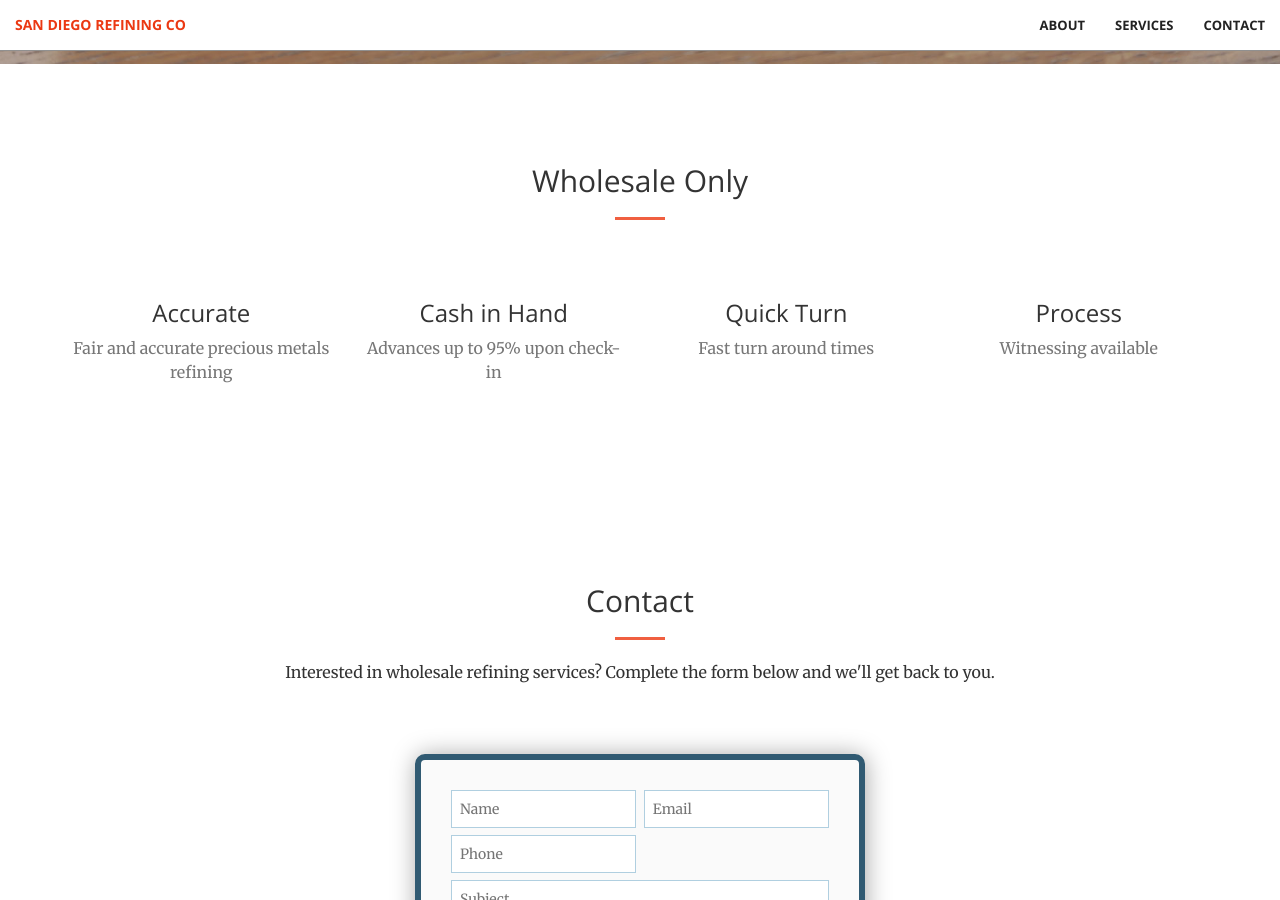
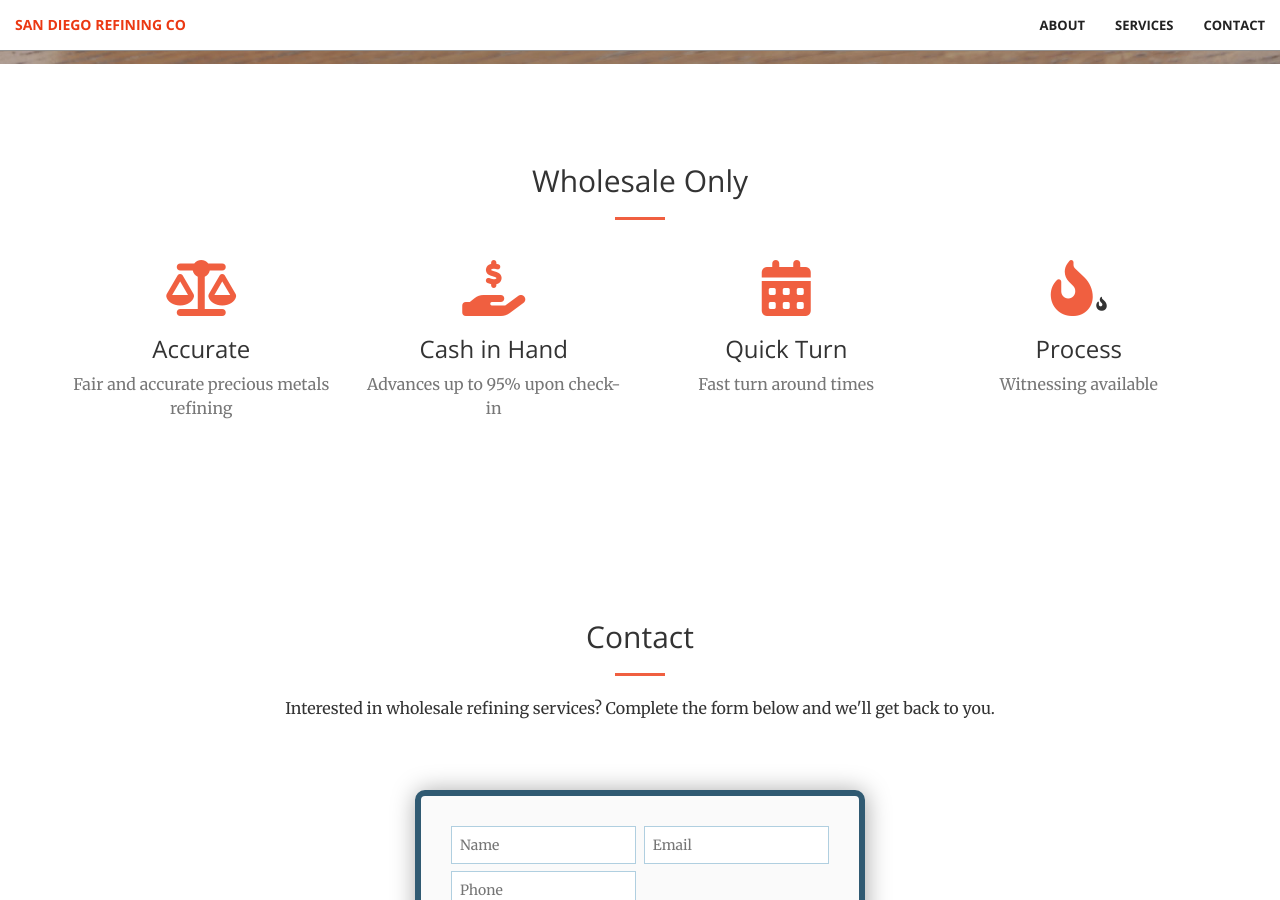
Before and after one commit to wesosan/wesosan.github.io, a Jekyll site: the page built from index.html, in a window 1280 px wide and 900 px high, scrolled down 836 px. Built offline with Jekyll 4.4.1, drawn with Linux system fonts in a browser that asks for light colours; nearby versions of some CDN libraries.

Commit message:
Update head.html

```diff
--- a/_includes/head.html
+++ b/_includes/head.html
@@ -78,4 +78,6 @@
       }
     </script>
 
+    <script src="https://kit.fontawesome.com/68112e2d51.js" crossorigin="anonymous"></script>
+
 </head>
```
